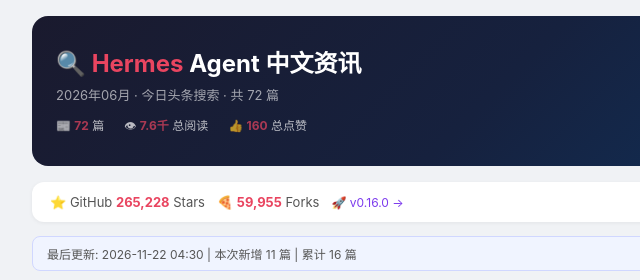
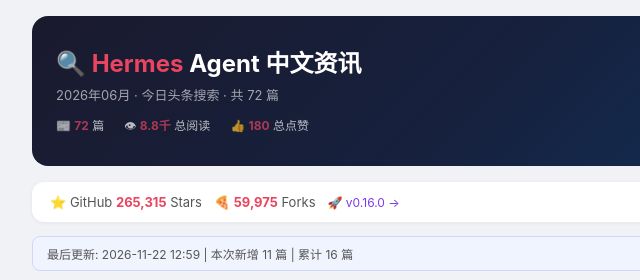
Before and after one commit to caesaryin2026/hermes-news, a plain HTML site: page hermes-news.html in a window 1280 px wide. Shown: the top 280 px of the page, 144-784 px from the left. Drawn offline with Linux system fonts and the light colour scheme.

Commit message:
🔄 News refresh 2026-11-22 12:59

```diff
--- a/hermes-news.html
+++ b/hermes-news.html
@@ -58,16 +58,16 @@ body{font-family:-apple-system,"PingFang SC","Microsoft YaHei",sans-serif;backgr
 <div class="hdr">
 <h1>&#128269; <span>Hermes</span> Agent 中文资讯</h1>
 <div class="sub">2026年06月 · 今日头条搜索 · 共 72 篇</div>
-<div class="s"><div>&#128240; <strong>72</strong> 篇</div><div>&#128065; <strong>7.6千</strong> 总阅读</div><div>&#128077; <strong>160</strong> 总点赞</div></div>
+<div class="s"><div>&#128240; <strong>72</strong> 篇</div><div>&#128065; <strong>8.8千</strong> 总阅读</div><div>&#128077; <strong>180</strong> 总点赞</div></div>
 </div>
 
 <div class="gh">
-<span class="g">&#11088; GitHub <strong>265,228</strong> Stars</span>
-<span class="g">&#127829; <strong>59,955</strong> Forks</span>
+<span class="g">&#11088; GitHub <strong>265,315</strong> Stars</span>
+<span class="g">&#127829; <strong>59,975</strong> Forks</span>
 <a href="https://github.com/NousResearch/hermes-agent/releases/tag/v2026.6.5" target="_blank">&#128640; v0.16.0 &rarr;</a>
 </div>
 
-<div class="refresh-info">最后更新: 2026-11-22 04:30 | 本次新增 11 篇 | 累计 16 篇</div>
+<div class="refresh-info">最后更新: 2026-11-22 12:59 | 本次新增 11 篇 | 累计 16 篇</div>
 
 <div class="tb">
 <span class="l">&#128204; 排序：</span>
```
Also changed, not shown: articles_cache.json (+1 -1 lines), index.html (+4 -4 lines).
